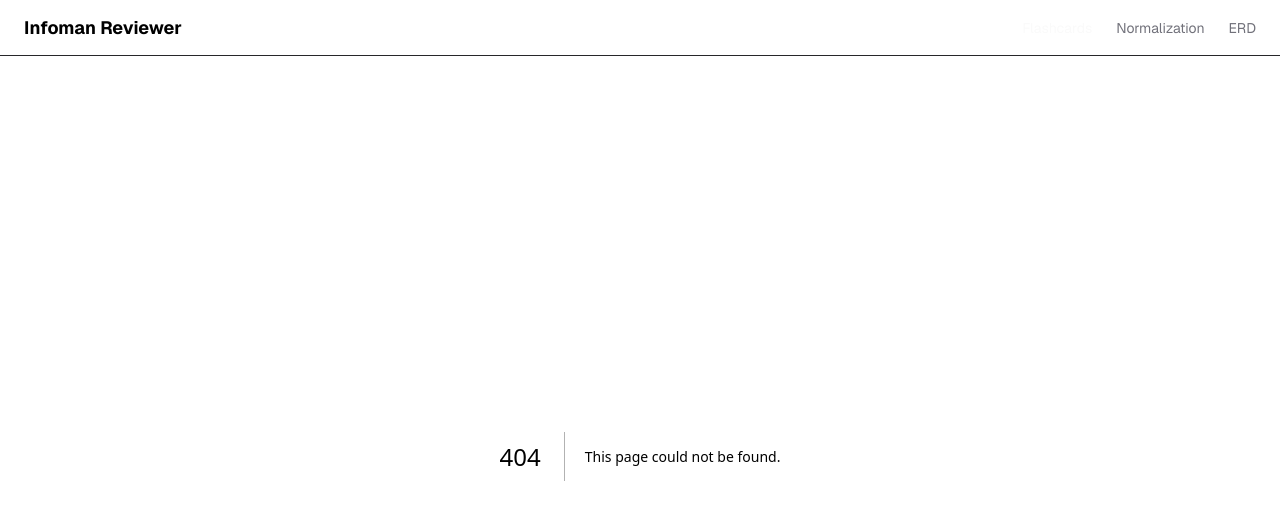
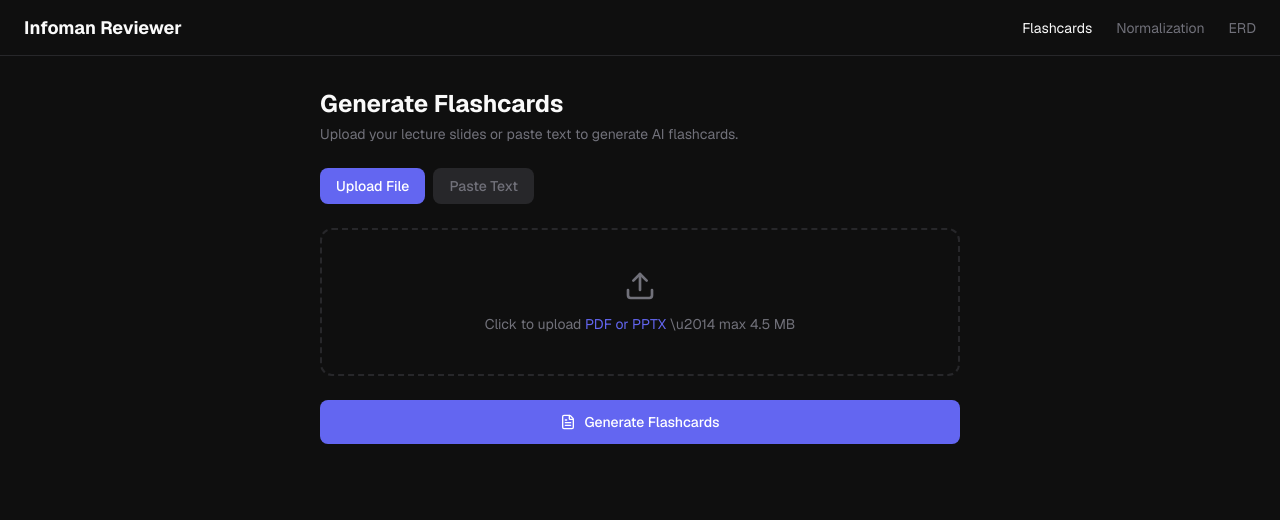
Before and after one commit to znrfrnz/meowmalize, a Next.js app: page /generate in a window 1280 px wide. Before the commit this address had no page. Shown: the top 520 px of the page. Built offline with nearby package versions, Linux system fonts and the light colour scheme.

Commit message:
feat(02-02): add GenerateUpload component and /generate page

```diff
--- /dev/null
+++ b/src/app/generate/page.tsx
@@ -0,0 +1,15 @@
+'use client'
+import { useState } from 'react'
+import { Flashcard } from '@/types'
+import { GenerateUpload } from '@/components/GenerateUpload'
+import { CardReview } from '@/components/CardReview'
+
+export default function GeneratePage() {
+  const [generatedCards, setGeneratedCards] = useState<Flashcard[] | null>(null)
+
+  if (generatedCards !== null) {
+    return <CardReview cards={generatedCards} onBack={() => setGeneratedCards(null)} />
+  }
+
+  return <GenerateUpload onComplete={setGeneratedCards} />
+}
--- /dev/null
+++ b/src/components/GenerateUpload.tsx
@@ -0,0 +1,191 @@
+'use client'
+import { useState, useRef } from 'react'
+import { Upload, FileText, Loader2, AlertCircle } from 'lucide-react'
+import { GenerationStatus } from '@/types'
+import type { Flashcard } from '@/types'
+
+interface GenerateUploadProps {
+  onComplete: (cards: Flashcard[]) => void
+}
+
+export function GenerateUpload({ onComplete }: GenerateUploadProps) {
+  const [mode, setMode] = useState<'file' | 'text'>('file')
+  const [status, setStatus] = useState<GenerationStatus>('idle')
+  const [error, setError] = useState<string | null>(null)
+  const [pastedText, setPastedText] = useState('')
+  const [fileName, setFileName] = useState<string | null>(null)
+  const fileRef = useRef<HTMLInputElement>(null)
+  const selectedFileRef = useRef<File | null>(null)
+
+  function handleFileChange(e: React.ChangeEvent<HTMLInputElement>) {
+    const file = e.target.files?.[0]
+    if (!file) return
+    const MAX = 4.5 * 1024 * 1024
+    if (file.size > MAX) {
+      setError('File too large \u2014 max 4.5 MB. Try a smaller file or paste the text instead.')
+      return
+    }
+    setError(null)
+    setFileName(file.name)
+    selectedFileRef.current = file
+  }
+
+  async function handleSubmit() {
+    setError(null)
+
+    try {
+      // Step 1: parse
+      setStatus('parsing')
+      let text: string
+
+      if (mode === 'file') {
+        const file = selectedFileRef.current
+        if (!file) {
+          setError('Please select a file first.')
+          setStatus('idle')
+          return
+        }
+        const fd = new FormData()
+        fd.append('file', file)
+        const parseRes = await fetch('/api/parse', { method: 'POST', body: fd })
+        if (!parseRes.ok) {
+          const err = (await parseRes.json()) as { error?: string }
+          throw new Error(err.error ?? 'Failed to parse file')
+        }
+        const { text: parsed } = (await parseRes.json()) as { text: string }
+        text = parsed
+      } else {
+        if (pastedText.trim().length < 10) {
+          setError('Please paste some text first.')
+          setStatus('idle')
+          return
+        }
+        const parseRes = await fetch('/api/parse', {
+          method: 'POST',
+          headers: { 'Content-Type': 'application/json' },
+          body: JSON.stringify({ text: pastedText }),
+        })
+        const { text: parsed } = (await parseRes.json()) as { text: string }
+        text = parsed
+      }
+
+      // Step 2: generate
+      setStatus('generating')
+      const genRes = await fetch('/api/flashcards', {
+        method: 'POST',
+        headers: { 'Content-Type': 'application/json' },
+        body: JSON.stringify({ text }),
+      })
+      const data = (await genRes.json()) as { cards?: Flashcard[]; error?: string }
+
+      if (!genRes.ok || data.error) {
+        throw new Error(data.error ?? 'Generation failed')
+      }
+
+      setStatus('done')
+      onComplete(data.cards ?? [])
+    } catch (err) {
+      console.error('[GenerateUpload]', err)
+      setError(err instanceof Error ? err.message : 'Something went wrong. Please try again.')
+      setStatus('idle')
+    }
+  }
+
+  const isLoading = status === 'parsing' || status === 'generating'
+
+  return (
+    <div className="max-w-2xl mx-auto px-4 py-8 flex flex-col gap-6">
+      <div>
+        <h1 className="text-2xl font-bold text-[#fafafa] mb-1">Generate Flashcards</h1>
+        <p className="text-sm text-[#71717a]">
+          Upload your lecture slides or paste text to generate AI flashcards.
+        </p>
+      </div>
+
+      {/* Mode toggle */}
+      <div className="flex gap-2">
+        {(['file', 'text'] as const).map((m) => (
+          <button
+            key={m}
+            onClick={() => setMode(m)}
+            className={`px-4 py-2 rounded-lg text-sm font-medium transition-colors ${
+              mode === m
+                ? 'bg-[#6366f1] text-white'
+                : 'bg-[#27272a] text-[#71717a] hover:text-[#fafafa]'
+            }`}
+          >
+            {m === 'file' ? 'Upload File' : 'Paste Text'}
+          </button>
+        ))}
+      </div>
+
+      {/* Input area */}
+      {mode === 'file' ? (
+        <div
+          onClick={() => fileRef.current?.click()}
+          className="border-2 border-dashed border-[#27272a] rounded-xl p-10 flex flex-col items-center gap-3 cursor-pointer hover:border-[#6366f1]/50 transition-colors"
+        >
+          <Upload size={32} className="text-[#71717a]" />
+          <p className="text-sm text-[#71717a]">
+            {fileName ? (
+              <span className="text-[#fafafa] font-medium">{fileName}</span>
+            ) : (
+              <>
+                Click to upload{' '}
+                <span className="text-[#6366f1]">PDF or PPTX</span> \u2014 max 4.5 MB
+              </>
+            )}
+          </p>
+          <input
+            ref={fileRef}
+            type="file"
+            accept=".pdf,.pptx,.ppt"
+            onChange={handleFileChange}
+            className="hidden"
+          />
+        </div>
+      ) : (
+        <textarea
+          value={pastedText}
+          onChange={(e) => setPastedText(e.target.value)}
+          placeholder="Paste your lecture notes or slide text here..."
+          rows={10}
+          className="w-full bg-[#1a1a1a] border border-[#27272a] rounded-xl p-4 text-sm text-[#fafafa] placeholder-[#71717a] resize-none focus:outline-none focus:border-[#6366f1] transition-colors"
+        />
+      )}
+
+      {/* Error */}
+      {error && (
+        <div className="flex items-start gap-2 bg-[#ef4444]/10 border border-[#ef4444]/30 rounded-lg p-3">
+          <AlertCircle size={16} className="text-[#ef4444] mt-0.5 flex-shrink-0" />
+          <p className="text-sm text-[#ef4444]">{error}</p>
+        </div>
+      )}
+
+      {/* Loading state */}
+      {isLoading && (
+        <div className="flex items-center gap-3 bg-[#1a1a1a] border border-[#27272a] rounded-lg p-4">
+          <Loader2 size={20} className="text-[#6366f1] animate-spin flex-shrink-0" />
+          <div>
+            <p className="text-sm font-medium text-[#fafafa]">
+              {status === 'parsing'
+                ? 'Extracting text from file...'
+                : 'Generating flashcards with AI...'}
+            </p>
+            <p className="text-xs text-[#71717a]">This may take 5\u201320 seconds</p>
+          </div>
+        </div>
+      )}
+
+      {/* Submit button */}
+      <button
+        onClick={handleSubmit}
+        disabled={isLoading}
+        className="h-11 rounded-lg bg-[#6366f1] text-white text-sm font-medium hover:bg-[#4f46e5] disabled:opacity-40 disabled:cursor-not-allowed transition-colors flex items-center justify-center gap-2"
+      >
+        {isLoading ? <Loader2 size={16} className="animate-spin" /> : <FileText size={16} />}
+        {isLoading ? 'Generating...' : 'Generate Flashcards'}
+      </button>
+    </div>
+  )
+}
```
